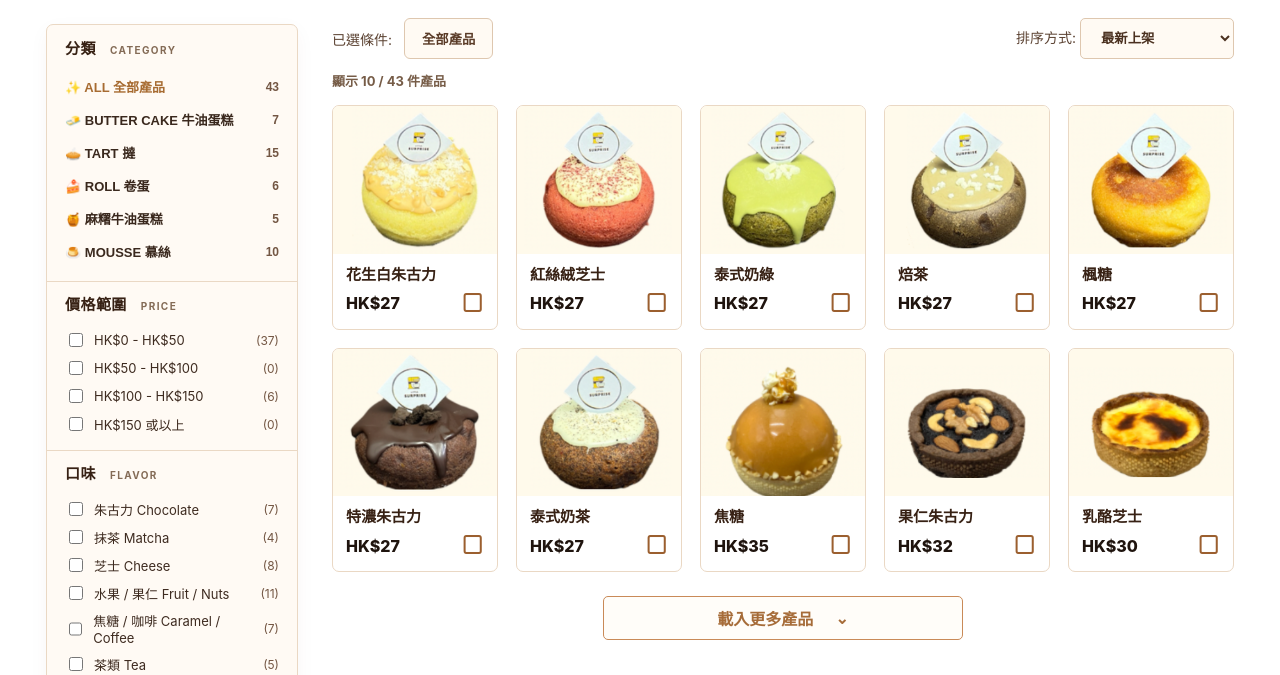
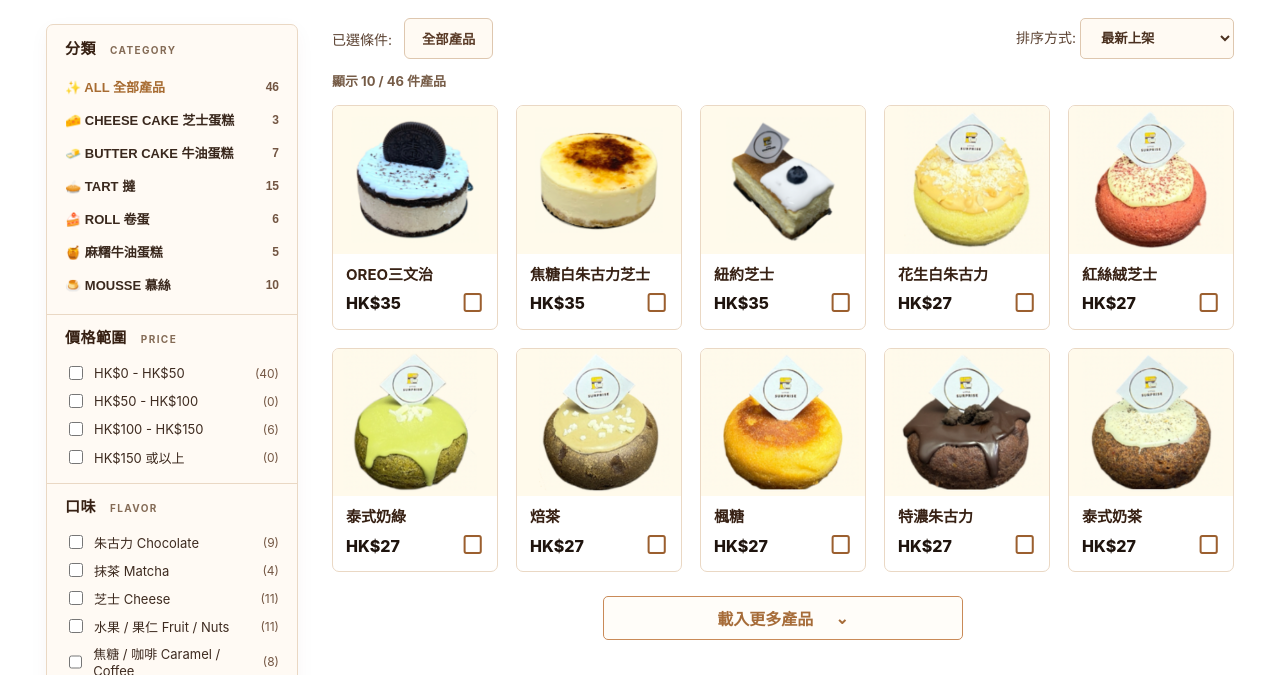
Before and after one commit to Sloppy0726/little-surprise-demo, a website built with Vite: page products.html in a window 1280 px wide. Shown: the part 273-948 px from the top of the page. Built offline with nearby package versions, Linux system fonts and the light colour scheme.

Commit message:
feat: add cheese cake catalogue products

```diff
--- a/products.html
+++ b/products.html
@@ -48,7 +48,8 @@
         <aside class="ref-filter-panel" aria-label="Catalogue filters">
           <div class="ref-filter-section categories">
             <h3>分類 <small>CATEGORY</small></h3>
-            <button class="filter active" data-filter="all"><span>✨ ALL 全部產品</span><em>43</em></button>
+            <button class="filter active" data-filter="all"><span>✨ ALL 全部產品</span><em>46</em></button>
+            <button class="filter" data-filter="cheese-cake"><span>🧀 CHEESE CAKE 芝士蛋糕</span><em>3</em></button>
             <button class="filter" data-filter="butter-cake"><span>🧈 BUTTER CAKE 牛油蛋糕</span><em>7</em></button>
             <button class="filter" data-filter="tart"><span>🥧 TART 撻</span><em>15</em></button>
             <button class="filter" data-filter="roll"><span>🍰 ROLL 卷蛋</span><em>6</em></button>
@@ -58,7 +59,7 @@
 
           <div class="ref-filter-section">
             <h3>價格範圍 <small>PRICE</small></h3>
-            <label><input type="checkbox" data-filter-group="price" value="0-50" /> HK$0 - HK$50 <em>(37)</em></label>
+            <label><input type="checkbox" data-filter-group="price" value="0-50" /> HK$0 - HK$50 <em>(40)</em></label>
             <label><input type="checkbox" data-filter-group="price" value="50-100" /> HK$50 - HK$100 <em>(0)</em></label>
             <label><input type="checkbox" data-filter-group="price" value="100-150" /> HK$100 - HK$150 <em>(6)</em></label>
             <label><input type="checkbox" data-filter-group="price" value="150+" /> HK$150 或以上 <em>(0)</em></label>
@@ -66,18 +67,18 @@
 
           <div class="ref-filter-section">
             <h3>口味 <small>FLAVOR</small></h3>
-            <label><input type="checkbox" data-filter-group="flavor" value="chocolate" /> 朱古力 Chocolate <em>(7)</em></label>
+            <label><input type="checkbox" data-filter-group="flavor" value="chocolate" /> 朱古力 Chocolate <em>(9)</em></label>
             <label><input type="checkbox" data-filter-group="flavor" value="matcha" /> 抹茶 Matcha <em>(4)</em></label>
-            <label><input type="checkbox" data-filter-group="flavor" value="cheese" /> 芝士 Cheese <em>(8)</em></label>
+            <label><input type="checkbox" data-filter-group="flavor" value="cheese" /> 芝士 Cheese <em>(11)</em></label>
             <label><input type="checkbox" data-filter-group="flavor" value="fruit" /> 水果 / 果仁 Fruit / Nuts <em>(11)</em></label>
-            <label><input type="checkbox" data-filter-group="flavor" value="caramel" /> 焦糖 / 咖啡 Caramel / Coffee <em>(7)</em></label>
+            <label><input type="checkbox" data-filter-group="flavor" value="caramel" /> 焦糖 / 咖啡 Caramel / Coffee <em>(8)</em></label>
             <label><input type="checkbox" data-filter-group="flavor" value="earl-grey" /> 茶類 Tea <em>(5)</em></label>
             <label><input type="checkbox" data-filter-group="flavor" value="other" /> 其他 Others <em>(9)</em></label>
           </div>
 
           <div class="ref-filter-section availability">
             <h3>供應狀態 <small>AVAILABILITY</small></h3>
-            <label><input type="checkbox" data-filter-group="availability" value="in-stock" /> 現貨供應 In Stock <em>(43)</em></label>
+            <label><input type="checkbox" data-filter-group="availability" value="in-stock" /> 現貨供應 In Stock <em>(46)</em></label>
             <label><input type="checkbox" data-filter-group="availability" value="preorder" /> 需預訂 Pre-order <em>(0)</em></label>
           </div>
         </aside>
--- a/src/main.js
+++ b/src/main.js
@@ -1,4 +1,7 @@
 const products = [
+  { name: 'OREO三文治', english: 'OREO SANDWICH', type: 'cheese-cake', img: '/assets/products/cheese-cake/oreo-sandwich.png', detail: '/assets/products/cheese-cake/oreo-sandwich.png', price: 'HK$35', priceNum: 35, flavors: ['chocolate', 'cheese'], availability: 'in-stock', hot: false, sortOrder: 160, copy: '芝士蛋糕系列：OREO三文治 / OREO SANDWICH。', badge: '', notes: ['芝士蛋糕系列', 'OREO SANDWICH', '按圖中餐牌更新'] },
+  { name: '焦糖白朱古力芝士', english: 'CARAMEL WHITE CHOCOLATE CHEESE', type: 'cheese-cake', img: '/assets/products/cheese-cake/caramel-white-chocolate-cheese.png', detail: '/assets/products/cheese-cake/caramel-white-chocolate-cheese.png', price: 'HK$35', priceNum: 35, flavors: ['caramel', 'chocolate', 'cheese'], availability: 'in-stock', hot: false, sortOrder: 159, copy: '芝士蛋糕系列：焦糖白朱古力芝士 / CARAMEL WHITE CHOCOLATE CHEESE。', badge: '', notes: ['芝士蛋糕系列', 'CARAMEL WHITE CHOCOLATE CHEESE', '按圖中餐牌更新'] },
+  { name: '紐約芝士', english: 'NEWYORK CHEESE', type: 'cheese-cake', img: '/assets/products/cheese-cake/new-york-cheese.png', detail: '/assets/products/cheese-cake/new-york-cheese.png', price: 'HK$35', priceNum: 35, flavors: ['cheese'], availability: 'in-stock', hot: false, sortOrder: 158, copy: '芝士蛋糕系列：紐約芝士 / NEWYORK CHEESE。', badge: '', notes: ['芝士蛋糕系列', 'NEWYORK CHEESE', '按圖中餐牌更新'] },
   { name: '花生白朱古力', english: 'PEANUTS WHITE CHOCOLATE', type: 'butter-cake', img: '/assets/products/butter-cake/peanuts-white-chocolate.png', detail: '/assets/products/butter-cake/peanuts-white-chocolate.png', price: 'HK$27', priceNum: 27, flavors: ['chocolate', 'fruit'], availability: 'in-stock', hot: false, sortOrder: 150, copy: '牛油蛋糕系列：花生白朱古力 / PEANUTS WHITE CHOCOLATE。', badge: '', notes: ['牛油蛋糕系列', 'PEANUTS WHITE CHOCOLATE', '按圖中餐牌更新'] },
   { name: '紅絲絨芝士', english: 'RED VELVET CHEESE', type: 'butter-cake', img: '/assets/products/butter-cake/red-velvet-cheese.png', detail: '/assets/products/butter-cake/red-velvet-cheese.png', price: 'HK$27', priceNum: 27, flavors: ['cheese'], availability: 'in-stock', hot: false, sortOrder: 149, copy: '牛油蛋糕系列：紅絲絨芝士 / RED VELVET CHEESE。', badge: '', notes: ['牛油蛋糕系列', 'RED VELVET CHEESE', '按圖中餐牌更新'] },
   { name: '泰式奶綠', english: 'THAI GREEN MILK TEA', type: 'butter-cake', img: '/assets/products/butter-cake/thai-green-milk-tea.png', detail: '/assets/products/butter-cake/thai-green-milk-tea.png', price: 'HK$27', priceNum: 27, flavors: ['matcha'], availability: 'in-stock', hot: false, sortOrder: 148, copy: '牛油蛋糕系列：泰式奶綠 / THAI GREEN MILK TEA。', badge: '', notes: ['牛油蛋糕系列', 'THAI GREEN MILK TEA', '按圖中餐牌更新'] },
@@ -58,7 +61,7 @@ const catalogueState = {
 };
 
 const labelMap = {
-  all: '全部產品', 'butter-cake': 'BUTTER CAKE 牛油蛋糕', tart: 'TART 撻', roll: 'ROLL 卷蛋', mousse: 'MOUSSE 慕絲', 'butter-mochicake': '麻糬牛油蛋糕',
+  all: '全部產品', 'cheese-cake': 'CHEESE CAKE 芝士蛋糕', 'butter-cake': 'BUTTER CAKE 牛油蛋糕', tart: 'TART 撻', roll: 'ROLL 卷蛋', mousse: 'MOUSSE 慕絲', 'butter-mochicake': '麻糬牛油蛋糕',
   '0-50': 'HK$0 - HK$50', '50-100': 'HK$50 - HK$100', '100-150': 'HK$100 - HK$150', '150+': 'HK$150 或以上',
   chocolate: '朱古力', matcha: '抹茶', cheese: '芝士', fruit: '水果 / 果仁', caramel: '焦糖 / 咖啡', 'earl-grey': '茶類', other: '其他',
   'in-stock': '現貨供應', preorder: '需預訂',
```
Also changed, not shown: public/assets/products/cheese-cake/caramel-white-chocolate-cheese.png (added), public/assets/products/cheese-cake/new-york-cheese.png (added), public/assets/products/cheese-cake/oreo-sandwich.png (added).
